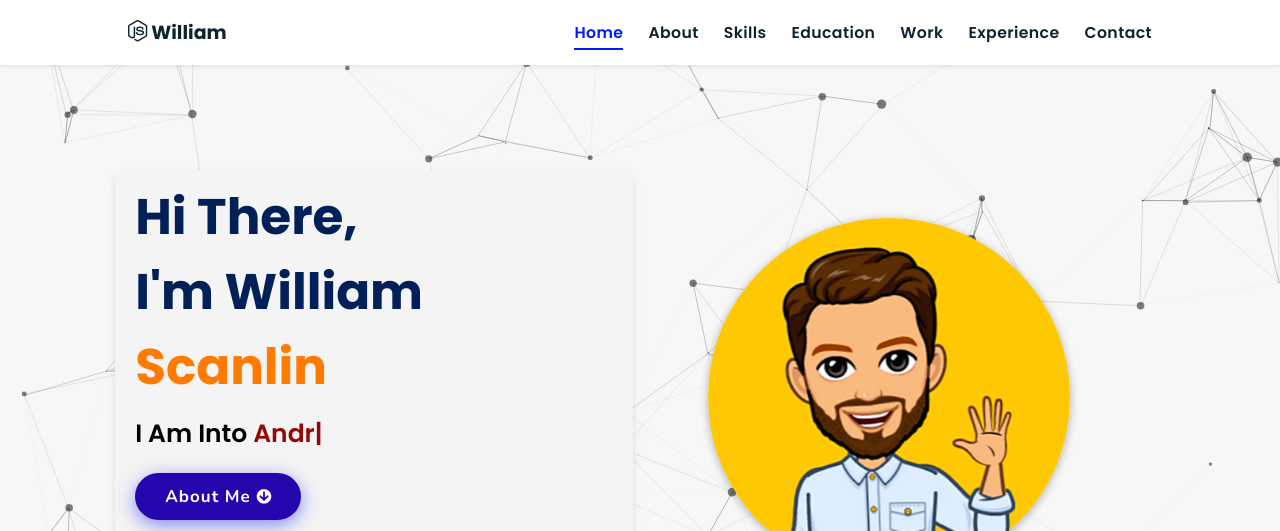
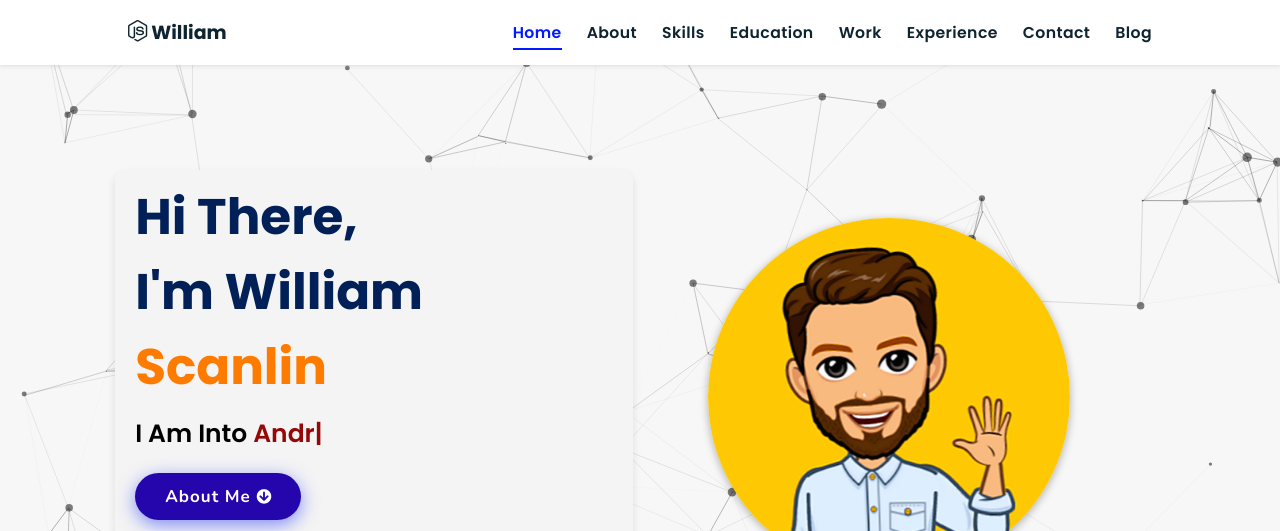
Before and after one commit to williamscanlin/williamscanlin.github.io, a website: page index.html in a window 1280 px wide. Shown: the top 531 px of the page. Drawn offline with nearby package versions, Linux system fonts and the light colour scheme; no server answers; animation ran at ten frames a second.

Commit message:
Revert "Revert "add blog""
This reverts commit 35b2be8c6db9e81453adec212562c3a60d5878ac.

```diff
--- a/index.html
+++ b/index.html
@@ -35,6 +35,7 @@
             <li><a href="#work">Work</a></li>
             <li><a href="#experience">Experience</a></li>
             <li><a href="#contact">Contact</a></li>
+            <li><a href="https://williamscanlin14.wordpress.com/">Blog</a></li>
             </ul>
         </nav>
 </header>
```
